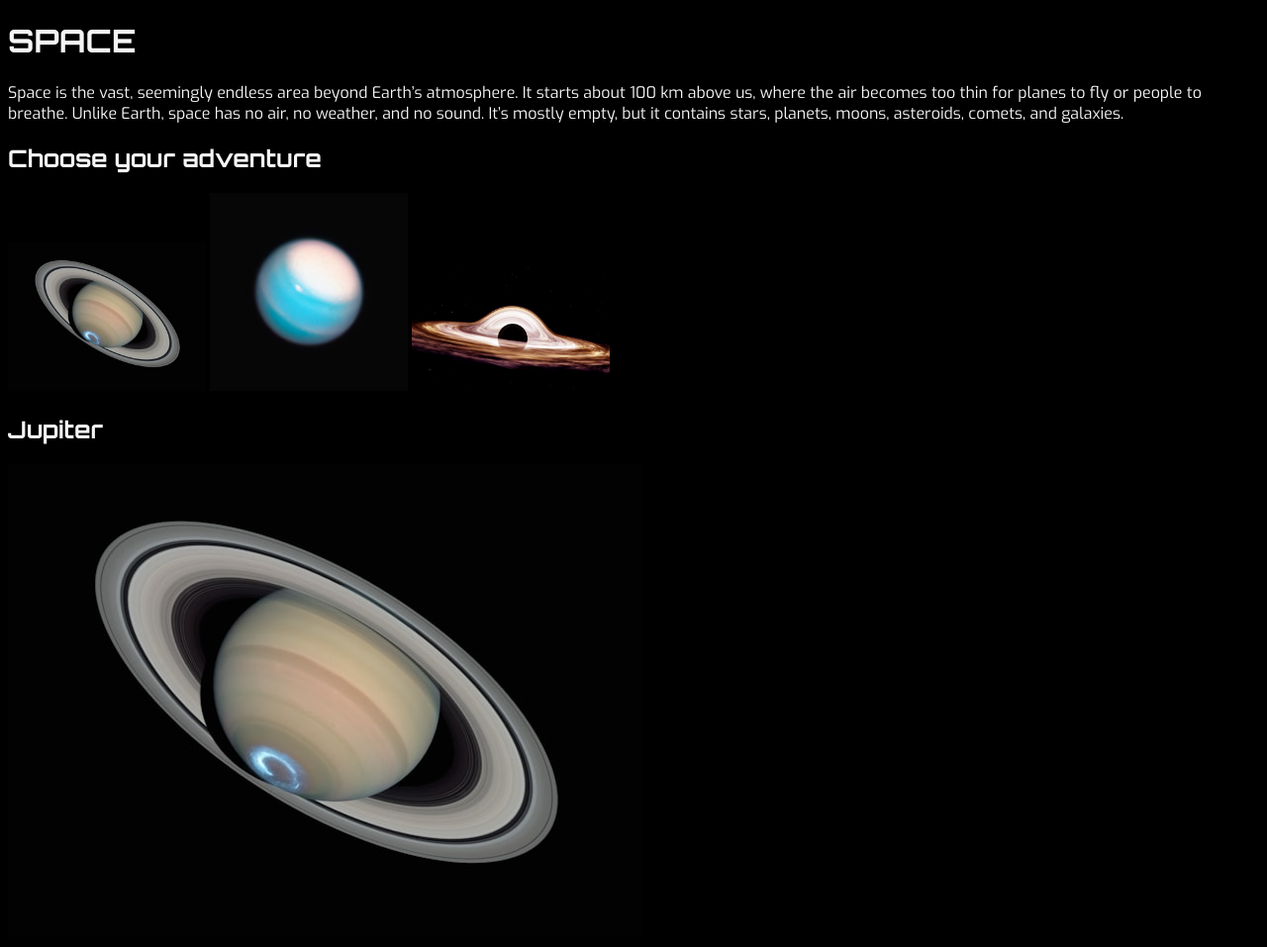
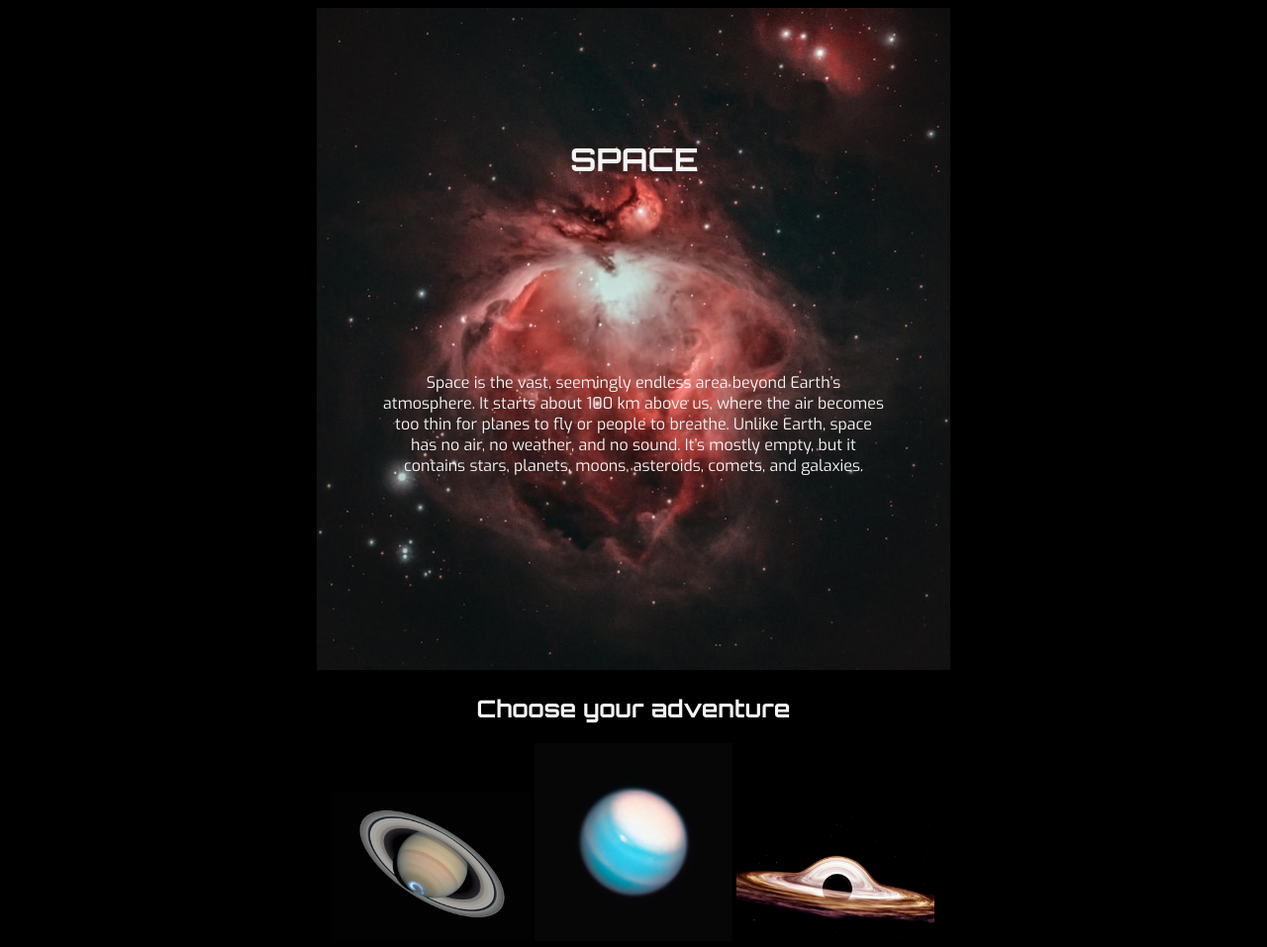
Before and after one commit to stca0825/planets-project, a plain HTML site: page index.html in a window 1280 px wide. Shown: the top 957 px of the page at 99% size. Drawn offline with Linux system fonts and the light colour scheme.

Commit message:
added header image and some css for the header image and for the text

```diff
--- a/index.html
+++ b/index.html
@@ -23,6 +23,13 @@
   <body>
     <header>
       <h1>SPACE</h1>
+      <a href="#Picture of space"
+        ><img
+          src="./images/tasos-mansour-UUaW7aSm-KQ-unsplash.jpg"
+          alt="A view of the
+      earth from space"
+          style="max-width: 100%"
+      /></a>
       <p>
         Space is the vast, seemingly endless area beyond Earth’s atmosphere. It
         starts about 100 km above us, where the air becomes too thin for planes
--- a/styles/style.css
+++ b/styles/style.css
@@ -1,14 +1,32 @@
 body {
   background-color: black;
 }
+header {
+  text-align: center;
+}
+
 h1 {
   font-family: "orbitron";
   color: whitesmoke;
+  position: absolute;
+  top: 15%;
+  left: 45%;
 }
 h2 {
   color: whitesmoke;
   font-family: "orbitron";
 }
+header p {
+  color: whitesmoke;
+  text-align: center;
+  width: 40%;
+  font-family: "EXO";
+  position: absolute;
+  top: 45%;
+  left: 30%;
+  right: 35%;
+}
+
 p {
   color: whitesmoke;
   font-family: "EXO";
```
